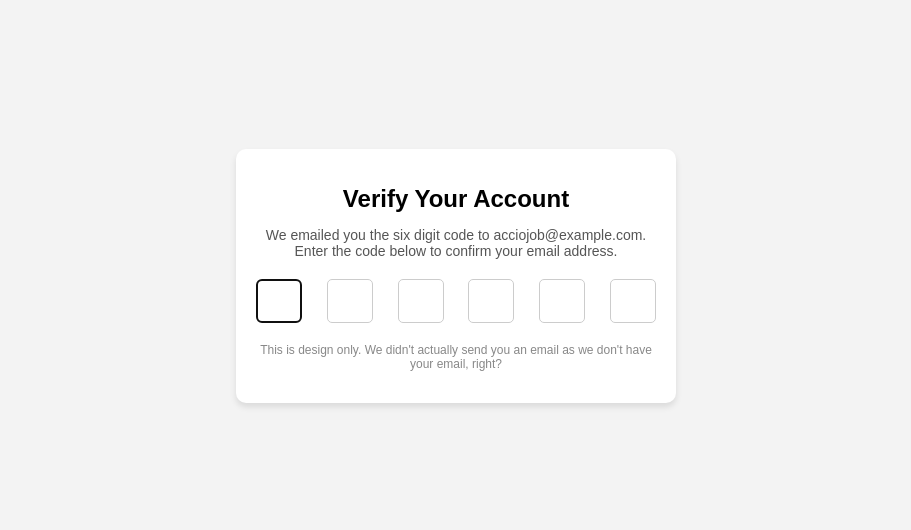
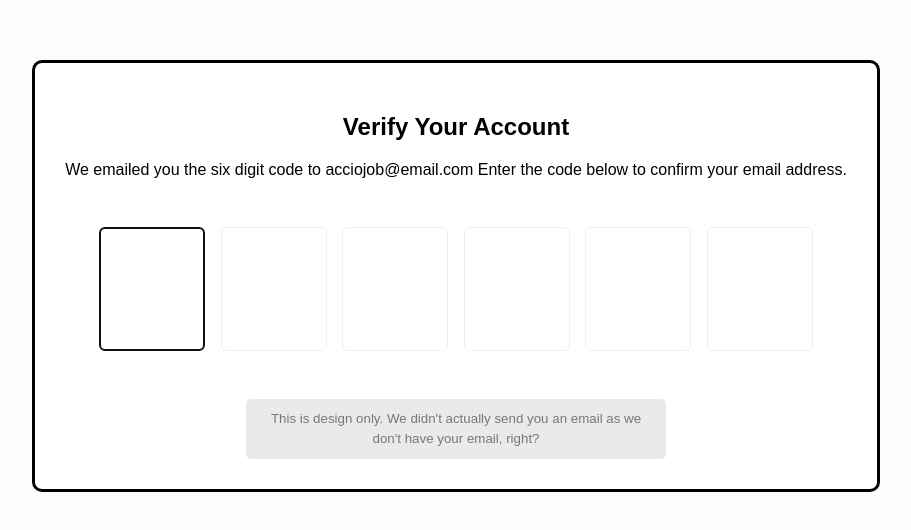
Before and after one commit to acciojob/OTP-Pintu95045, a website: page main.html in a window 1280 px wide. Shown: the part 124-654 px from the top of the page, without its empty margins (184-1095 px from the left). Drawn offline with Linux system fonts and the light colour scheme; a web font is replaced by a local one.

Commit message:
created a submission

```diff
--- a/main.html
+++ b/main.html
@@ -1,30 +1,33 @@
 <!DOCTYPE html>
-<html lang="en">
+
+<html>
+
 <head>
-    <meta charset="UTF-8">
-    <meta name="viewport" content="width=device-width, initial-scale=1.0">
-    <title>OTP Verification</title>
 	<link rel="stylesheet" href="styles.css">
 </head>
+
 <body>
+	<!-- the entire body must be written by student -->
+    <script type="text/javascript" src="./script.js">
+</script>
 <div class="container">
-        <h1 id="verification_heading">Verify Your Account</h1>
+		<h2 id="verification_heading">Verify Your Account</h2>
 		<p id="verification_subtext">
-            We emailed you the six digit code to acciojob@example.com. Enter the code below to confirm your email address.
+			We emailed you the six digit code to acciojob@email.com
+			Enter the code below to confirm your email address.
 		</p>
 		<div class="code-container">
-            <input type="text" maxlength="1" class="code" autofocus>
-            <input type="text" maxlength="1" class="code">
-            <input type="text" maxlength="1" class="code">
-            <input type="text" maxlength="1" class="code">
-            <input type="text" maxlength="1" class="code">
-            <input type="text" maxlength="1" class="code">
+			<input type="number" class="code" id="code-1"  min="0" max="9" required>
+			<input type="number" class="code" id="code-2"  min="0" max="9" required>
+			<input type="number" class="code" id="code-3"  min="0" max="9" required>
+			<input type="number" class="code" id="code-4"  min="0" max="9" required>
+			<input type="number" class="code" id="code-5"  min="0" max="9" required>
+			<input type="number" class="code" id="code-6"  min="0" max="9" required>
 		</div>
-        <p class="design-note">
+		<small class="info">
 			This is design only. We didn't actually send you an email as we don't have your email, right?
-        </p>
+		</small>
 	</div>
+</body>
 
-    <script src="script.js"></script>
-</body>
 </html>
--- a/script.js
+++ b/script.js
@@ -1,16 +1,18 @@
-//your JS code here. If required.
-const codes = document.querySelectorAll('.code');
+document.addEventListener("DOMContentLoaded", () => {
+    let codes = document.querySelectorAll(".code");
+    codes[0].focus();
 
-codes.forEach((code, index) => {
-    code.addEventListener('input', (e) => {
-        if (e.target.value.length === 1 && index < codes.length - 1) {
-            codes[index + 1].focus();
-        }
-    });
+    codes.forEach((val, ind) => {
+        val.addEventListener("input", (e) => {
+            if (e.target.value.length > 0 && ind < codes.length - 1) {
+                codes[ind + 1].focus();
+            }
+        });
 
-    code.addEventListener('keydown', (e) => {
-        if (e.key === 'Backspace' && e.target.value === '' && index > 0) {
-            codes[index - 1].focus();
-        }
+        val.addEventListener("keydown", (e) => {
+            if (e.key == "Backspace" && ind > 0) {
+                codes[ind - 1].focus();
+            }
+        });
     });
 });
--- a/styles.css
+++ b/styles.css
@@ -1,51 +1,75 @@
-/*  your css code here. If applicable */
-body {
-    font-family: Arial, sans-serif;
-    display: flex;
-    justify-content: center;
-    align-items: center;
-    height: 100vh;
-    margin: 0;
-    background-color: #f3f3f3;
+@import url('https://fonts.googleapis.com/css?family=Muli:300,700&display=swap');
+
+*body{
+    box-sizing: border-box;
 }
 
-.container {
-    background-color: #fff;
-    padding: 20px;
-    border-radius: 10px;
-    box-shadow: 0px 4px 6px rgba(0, 0, 0, 0.1);
-    text-align: center;
-    width: 400px;
+body{
+    background-color: #fbfcfe;
+    font-family: 'Muli',sans-serif;
+    display: flex;
+    align-items: center;
+    justify-content: center;
+    height: 100vh;
+    overflow: hidden;
+    margin: 0;
 }
 
-#verification_heading {
-    font-size: 24px;
-    margin-bottom: 10px;
+.container{
+    background-color: #fff;
+    border: 3px #000 solid;
+    border-radius: 10px;
+    padding: 30px;
+    max-width: 1000px;
+    text-align: center;
 }
 
-#verification_subtext {
-    font-size: 14px;
-    color: #555;
-    margin-bottom: 20px;
+.code-container{
+    display: flex;
+    align-items: center;
+    justify-content: center;
+    margin: 40px 0;
 }
 
-.code-container {
-    display: flex;
-    justify-content: space-between;
-    margin-bottom: 20px;
+.code{
+    caret-color: transparent;
+    border-radius: 5px;
+    font-size: 75px;
+    height: 120px;
+    width: 100px;
+    border: 1px solid #eee;
+    margin: 1%;
+    text-align: center;
+    font-weight: 300;
+    -moz-appearance: textfield;
 }
 
-.code {
-    width: 40px;
-    height: 40px;
-    font-size: 24px;
-    text-align: center;
-    border: 1px solid #ccc;
+.code::-webkit-inner-spin-button{
+    -webkit-appearance: none;
+    margin: 0;
+}
+.code:valid{
+    border-color: #3498db;
+    box-shadow: 0 10px 10px -5px rgba(0,0,0,0.25);
+}
+
+.info{
+    background-color: #eaeaea;
+    display: inline-block;
+    padding: 10px;
+    line-height: 20px;
+    max-width: 400px;
+    color: #777;
     border-radius: 5px;
 }
 
-.design-note {
-    font-size: 12px;
-    color: #888;
-    margin-top: 10px;
+@media(max-width:600px){
+    .code-container{
+        flex-wrap: wrap;
+    }
+    .code{
+        font-size: 60px;
+        height: 80px;
+        max-width: 70px;
+    }
 }
```
Lines whose indentation alone changed are shown as unchanged.
